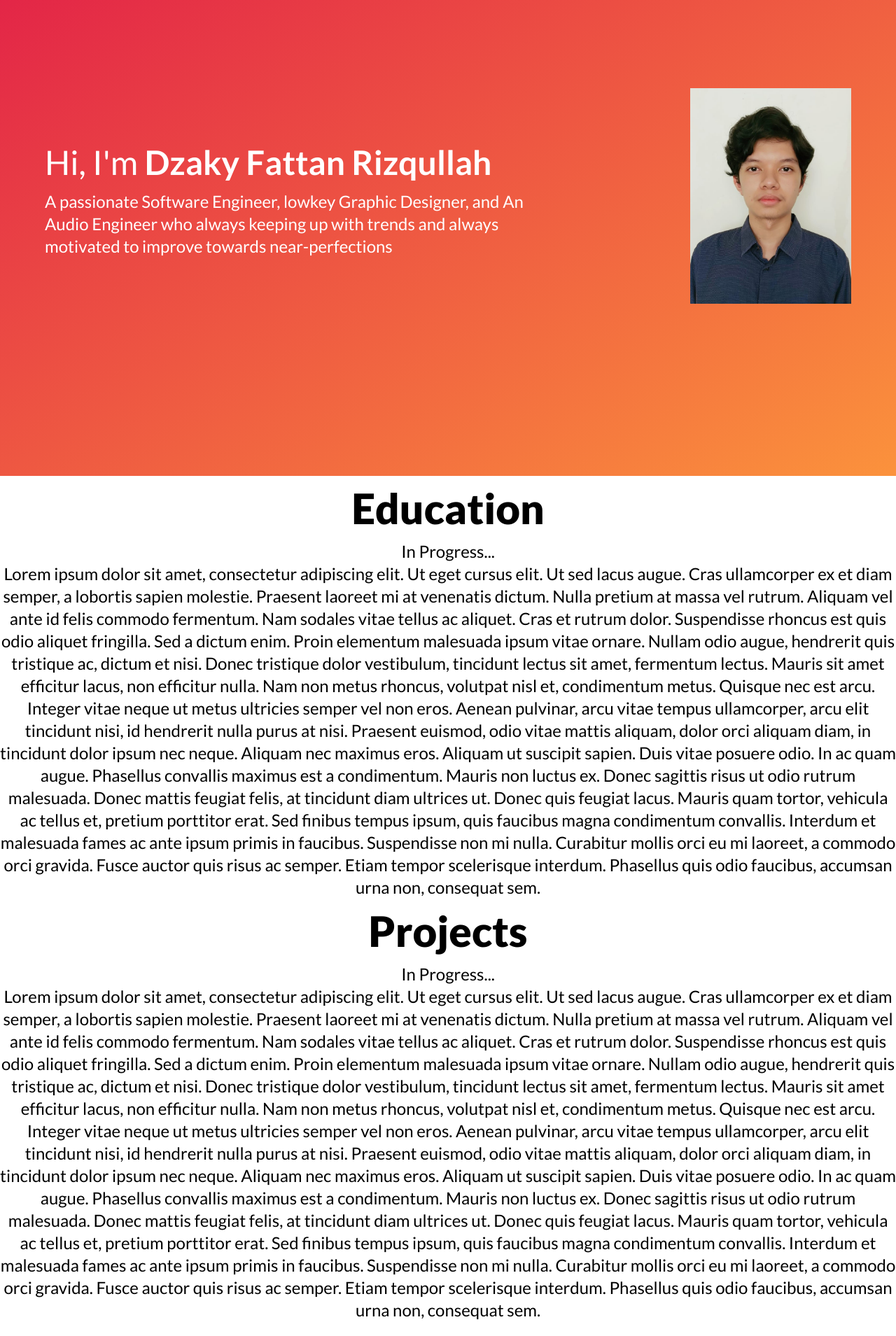
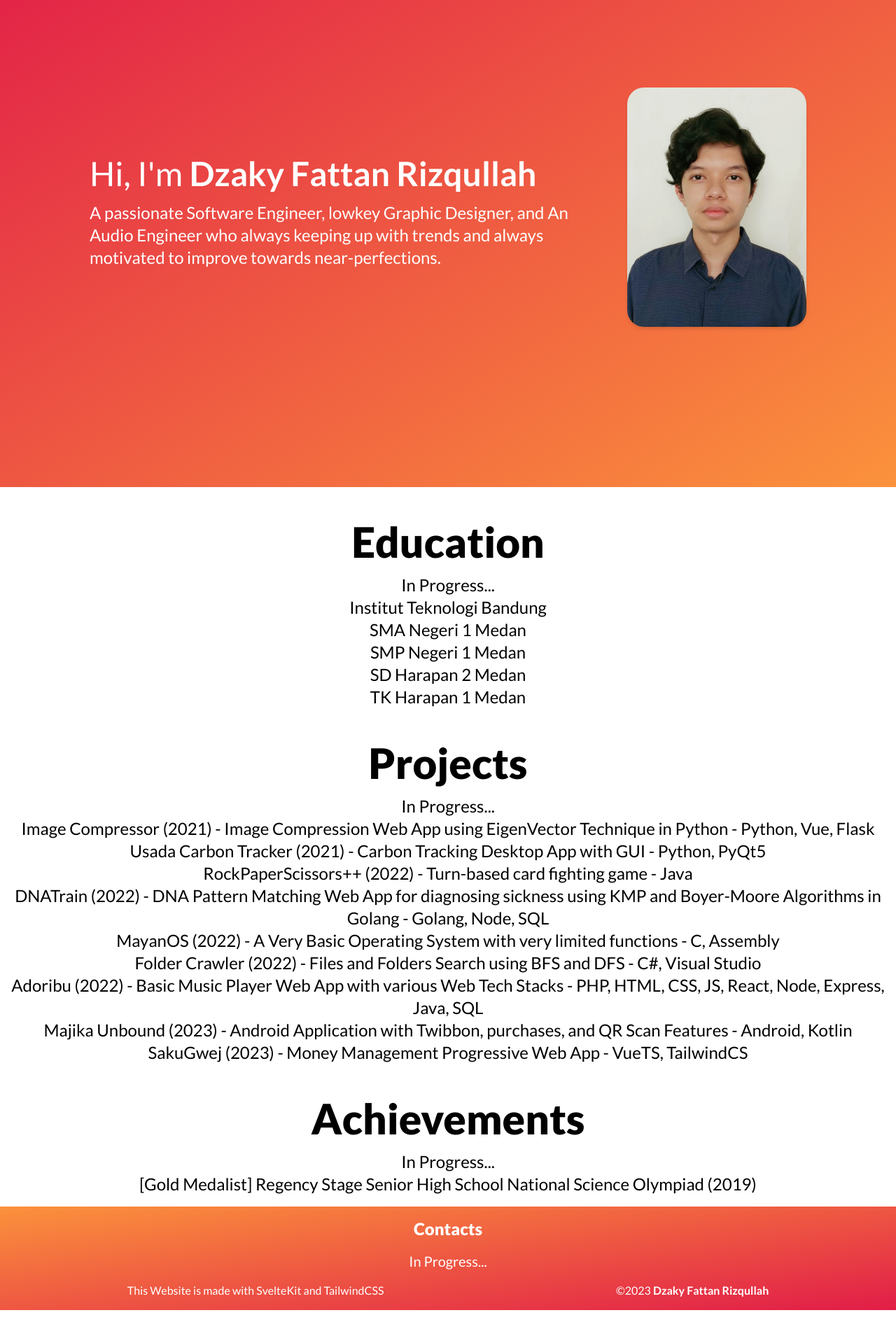
Before and after one commit to DzakyFattan/DzakyFattan.github.io, a SvelteKit app: page / in a window 1280 px wide. Shown: the part 120-2029 px from the top of the page at 70% size. After the commit the page ends 1992 px from the top, so only its background shows below. Built offline with nearby package versions, Linux system fonts and the light colour scheme.

Commit message:
feat: progress

```diff
--- a/src/routes/+page.svelte
+++ b/src/routes/+page.svelte
@@ -2,50 +2,44 @@
 	import src from "/src/lib/images/profile-img.jpeg";
 </script>
 
-<section id="top" class="flex flex-row items-center h-screen px-16 bg-gradient-to-br from-rose-600 to-orange-400">
-	<div class="flex flex-col w-4/5 text-white">
-		<h1 class="text-5xl font-normal text-start">Hi, I'm <strong>Dzaky Fattan Rizqullah</strong></h1>
-		<p class="text-2xl w-4/5">
+<section id="top" class="flex flex-col-reverse justify-center items-center h-screen gap-16 bg-gradient-to-br from-rose-600 to-orange-400 px-16 md:flex-row px-32">
+	<div class="flex flex-col text-white">
+		<h1 class="font-normal text-start text-4xl md:text-5xl">Hi, I'm <strong>Dzaky Fattan Rizqullah</strong></h1>
+		<p class="text-xl md:text-2xl">
 			A passionate Software Engineer, lowkey Graphic Designer,
 			and An Audio Engineer who always keeping up with trends
-			and always motivated to improve towards near-perfections
+			and always motivated to improve towards near-perfections.
 		</p>
 	</div>
-	<img {src} alt="Dzaky Fattan Rizqullah" class="w-1/5"/>
+	<img {src} alt="Dzaky Fattan Rizqullah" class="shadow-md rounded-3xl w-64"/>
 </section>
 
-<section id="educations">
+<section id="educations" class="text-2xl text-center">
 	<h1>Education</h1>
-	<p class="text-2xl text-center">In Progress... <br> Lorem ipsum dolor sit amet, consectetur adipiscing elit. Ut eget cursus elit. Ut sed lacus augue. Cras ullamcorper ex et diam semper, a lobortis sapien molestie. Praesent laoreet mi at venenatis dictum. Nulla pretium at massa vel rutrum. Aliquam vel ante id felis commodo fermentum. Nam sodales vitae tellus ac aliquet. Cras et rutrum dolor. Suspendisse rhoncus est quis odio aliquet fringilla. Sed a dictum enim. Proin elementum malesuada ipsum vitae ornare. Nullam odio augue, hendrerit quis tristique ac, dictum et nisi. Donec tristique dolor vestibulum, tincidunt lectus sit amet, fermentum lectus. Mauris sit amet efficitur lacus, non efficitur nulla. Nam non metus rhoncus, volutpat nisl et, condimentum metus. Quisque nec est arcu.
-
-Integer vitae neque ut metus ultricies semper vel non eros. Aenean pulvinar, arcu vitae tempus ullamcorper, arcu elit tincidunt nisi, id hendrerit nulla purus at nisi. Praesent euismod, odio vitae mattis aliquam, dolor orci aliquam diam, in tincidunt dolor ipsum nec neque. Aliquam nec maximus eros. Aliquam ut suscipit sapien. Duis vitae posuere odio. In ac quam augue. Phasellus convallis maximus est a condimentum. Mauris non luctus ex. Donec sagittis risus ut odio rutrum malesuada.
-
-Donec mattis feugiat felis, at tincidunt diam ultrices ut. Donec quis feugiat lacus. Mauris quam tortor, vehicula ac tellus et, pretium porttitor erat. Sed finibus tempus ipsum, quis faucibus magna condimentum convallis. Interdum et malesuada fames ac ante ipsum primis in faucibus. Suspendisse non mi nulla. Curabitur mollis orci eu mi laoreet, a commodo orci gravida. Fusce auctor quis risus ac semper. Etiam tempor scelerisque interdum. Phasellus quis odio faucibus, accumsan urna non, consequat sem.
-
-</p>
+	<p>In Progress...</p>
+	<p>Institut Teknologi Bandung</p>
+	<p>SMA Negeri 1 Medan</p>
+	<p>SMP Negeri 1 Medan</p>
+	<p>SD Harapan 2 Medan</p>
+	<p>TK Harapan 1 Medan</p>
 </section>
 
-<section id="projects">
+<section id="projects" class="text-2xl text-center">
 	<h1>Projects</h1>
-	<p class="text-2xl text-center">In Progress... <br> Lorem ipsum dolor sit amet, consectetur adipiscing elit. Ut eget cursus elit. Ut sed lacus augue. Cras ullamcorper ex et diam semper, a lobortis sapien molestie. Praesent laoreet mi at venenatis dictum. Nulla pretium at massa vel rutrum. Aliquam vel ante id felis commodo fermentum. Nam sodales vitae tellus ac aliquet. Cras et rutrum dolor. Suspendisse rhoncus est quis odio aliquet fringilla. Sed a dictum enim. Proin elementum malesuada ipsum vitae ornare. Nullam odio augue, hendrerit quis tristique ac, dictum et nisi. Donec tristique dolor vestibulum, tincidunt lectus sit amet, fermentum lectus. Mauris sit amet efficitur lacus, non efficitur nulla. Nam non metus rhoncus, volutpat nisl et, condimentum metus. Quisque nec est arcu.
-
-Integer vitae neque ut metus ultricies semper vel non eros. Aenean pulvinar, arcu vitae tempus ullamcorper, arcu elit tincidunt nisi, id hendrerit nulla purus at nisi. Praesent euismod, odio vitae mattis aliquam, dolor orci aliquam diam, in tincidunt dolor ipsum nec neque. Aliquam nec maximus eros. Aliquam ut suscipit sapien. Duis vitae posuere odio. In ac quam augue. Phasellus convallis maximus est a condimentum. Mauris non luctus ex. Donec sagittis risus ut odio rutrum malesuada.
-
-Donec mattis feugiat felis, at tincidunt diam ultrices ut. Donec quis feugiat lacus. Mauris quam tortor, vehicula ac tellus et, pretium porttitor erat. Sed finibus tempus ipsum, quis faucibus magna condimentum convallis. Interdum et malesuada fames ac ante ipsum primis in faucibus. Suspendisse non mi nulla. Curabitur mollis orci eu mi laoreet, a commodo orci gravida. Fusce auctor quis risus ac semper. Etiam tempor scelerisque interdum. Phasellus quis odio faucibus, accumsan urna non, consequat sem.
-</p>
+	<p>In Progress...</p>
+	<p>Image Compressor (2021) - Image Compression Web App using EigenVector Technique in Python - Python, Vue, Flask</p>
+	<p>Usada Carbon Tracker (2021) - Carbon Tracking Desktop App with GUI - Python, PyQt5</p>
+	<p>RockPaperScissors++ (2022) - Turn-based card fighting game - Java</p>
+	<p>DNATrain (2022) - DNA Pattern Matching Web App for diagnosing sickness using KMP and Boyer-Moore Algorithms in Golang - Golang, Node, SQL</p>
+	<p>MayanOS (2022) - A Very Basic Operating System with very limited functions - C, Assembly</p>
+	<p>Folder Crawler (2022) - Files and Folders Search using BFS and DFS - C#, Visual Studio</p>
+	<p>Adoribu (2022) - Basic Music Player Web App with various Web Tech Stacks - PHP, HTML, CSS, JS, React, Node, Express, Java, SQL</p>
+	<p>Majika Unbound (2023) - Android Application with Twibbon, purchases, and QR Scan Features - Android, Kotlin</p>
+	<p>SakuGwej (2023) - Money Management Progressive Web App - VueTS, TailwindCS</p>
 </section>
 
-<section id="achievements">
+<section id="achievements" class="text-2xl text-center">
 	<h1>Achievements</h1>
-	<p class="text-2xl text-center">In Progress... <br> Lorem ipsum dolor sit amet, consectetur adipiscing elit. Ut eget cursus elit. Ut sed lacus augue. Cras ullamcorper ex et diam semper, a lobortis sapien molestie. Praesent laoreet mi at venenatis dictum. Nulla pretium at massa vel rutrum. Aliquam vel ante id felis commodo fermentum. Nam sodales vitae tellus ac aliquet. Cras et rutrum dolor. Suspendisse rhoncus est quis odio aliquet fringilla. Sed a dictum enim. Proin elementum malesuada ipsum vitae ornare. Nullam odio augue, hendrerit quis tristique ac, dictum et nisi. Donec tristique dolor vestibulum, tincidunt lectus sit amet, fermentum lectus. Mauris sit amet efficitur lacus, non efficitur nulla. Nam non metus rhoncus, volutpat nisl et, condimentum metus. Quisque nec est arcu.
-
-Integer vitae neque ut metus ultricies semper vel non eros. Aenean pulvinar, arcu vitae tempus ullamcorper, arcu elit tincidunt nisi, id hendrerit nulla purus at nisi. Praesent euismod, odio vitae mattis aliquam, dolor orci aliquam diam, in tincidunt dolor ipsum nec neque. Aliquam nec maximus eros. Aliquam ut suscipit sapien. Duis vitae posuere odio. In ac quam augue. Phasellus convallis maximus est a condimentum. Mauris non luctus ex. Donec sagittis risus ut odio rutrum malesuada.
-
-Donec mattis feugiat felis, at tincidunt diam ultrices ut. Donec quis feugiat lacus. Mauris quam tortor, vehicula ac tellus et, pretium porttitor erat. Sed finibus tempus ipsum, quis faucibus magna condimentum convallis. Interdum et malesuada fames ac ante ipsum primis in faucibus. Suspendisse non mi nulla. Curabitur mollis orci eu mi laoreet, a commodo orci gravida. Fusce auctor quis risus ac semper. Etiam tempor scelerisque interdum. Phasellus quis odio faucibus, accumsan urna non, consequat sem.
-</p>
+	<p>In Progress...</p>
+	<p>[Gold Medalist] Regency Stage Senior High School National Science Olympiad (2019)</p>
 </section>
-
-<section id="contacts">
-	<h1>Contacts</h1>
-	<p class="text-2xl text-center">In Progress... <br></p>
-</section>
--- a/src/routes/Footer.svelte
+++ b/src/routes/Footer.svelte
@@ -1,4 +1,8 @@
-<footer class="flex flex-row justify-between p-4">
-    <p>This Website is made with SvelteKit and TailwindCSS</p>
-    <p>Copyright © 2023 <b>Dzaky Fattan Rizqullah</b></p>
+<footer class="h-fit text-white bg-gradient-to-br from-orange-400 to-rose-600">
+    <h1 class="text-2xl">Contacts</h1>
+    <p class="text-xl text-center">In Progress... <br></p>
+    <div class="flex flex-row justify-around p-4">
+        <p>This Website is made with SvelteKit and TailwindCSS</p>
+        <p>©2023 <b>Dzaky Fattan Rizqullah</b></p>
+    </div>
 </footer>
--- a/src/routes/Header.svelte
+++ b/src/routes/Header.svelte
@@ -1,6 +1,6 @@
-<header class="fixed w-screen flex flex-row align-items-center justify-around bg-black text-white">
+<header class="fixed w-screen flex flex-row bg-black text-white items-center justify-between px-16 md:justify-around">
 	<h1 class="text-2xl font-black">DzakyFattan</h1>
-	<nav class="self-center">
+	<nav class="hidden md:inline-block">
 		<ul class="flex flex-row gap-8">
 			<li><a href="#top">Home</a></li>
 			<li><a href="#educations">Educations</a></li>
@@ -9,4 +9,5 @@
 			<li><a href="#contacts">Contacts</a></li>
 		</ul>
 	</nav>
+	<span class="material-symbols-outlined md:hidden">Menu</span>
 </header>
--- a/src/routes/styles.css
+++ b/src/routes/styles.css
@@ -1,4 +1,5 @@
 @import url("https://fonts.googleapis.com/css2?family=Lato:ital,wght@0,100;0,300;0,400;0,700;0,900;1,100;1,300;1,400;1,700;1,900&display=swap");
+@import url("https://fonts.googleapis.com/css2?family=Material+Symbols+Outlined:opsz,wght,FILL,GRAD@20..48,100..700,0..1,-50..200");
 
 @tailwind base;
 @tailwind components;
@@ -13,4 +14,8 @@
   h1 {
     @apply text-6xl font-black text-center my-4;
   }
+
+  section {
+    @apply my-4;
+  }
 }
```
